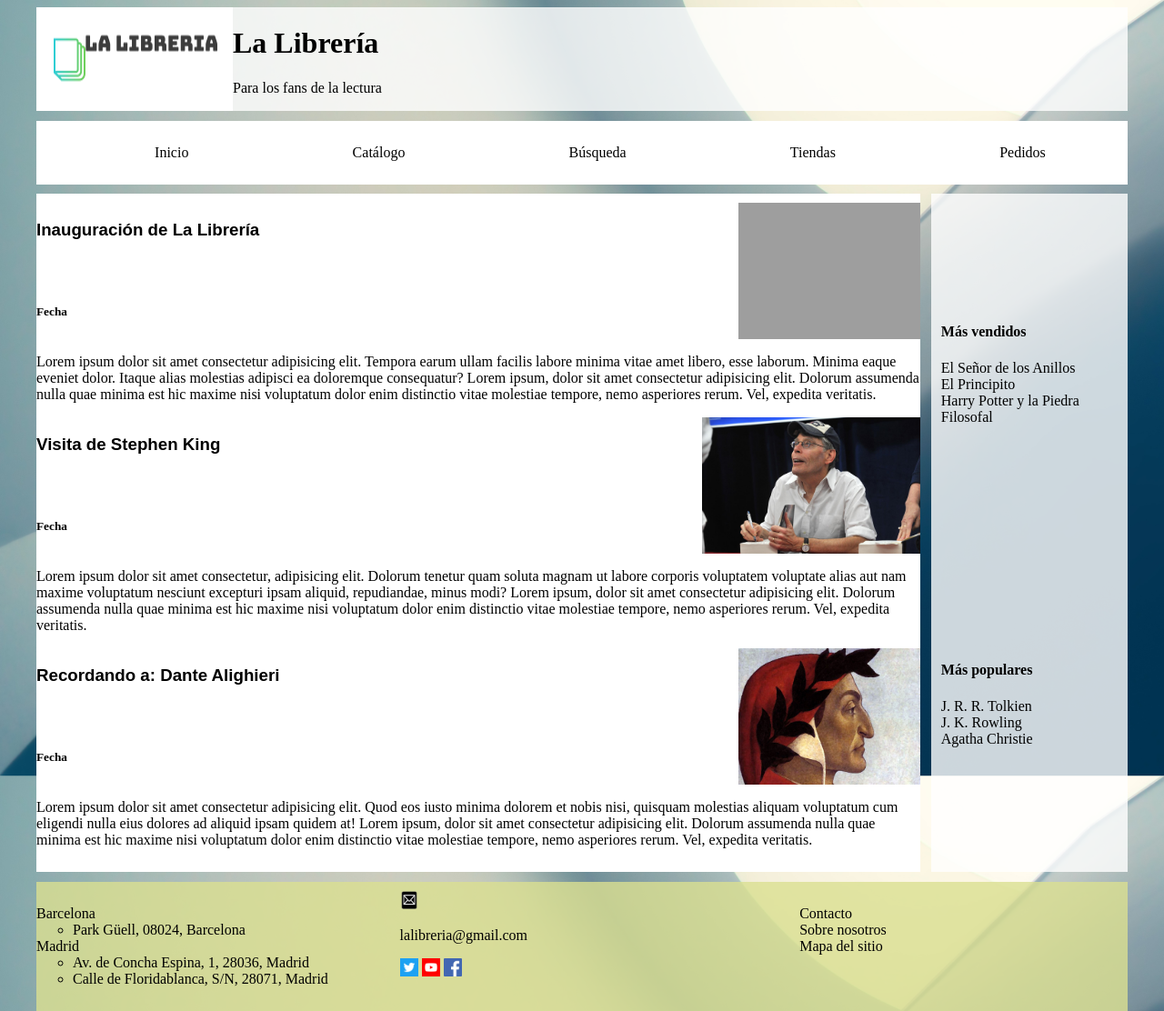
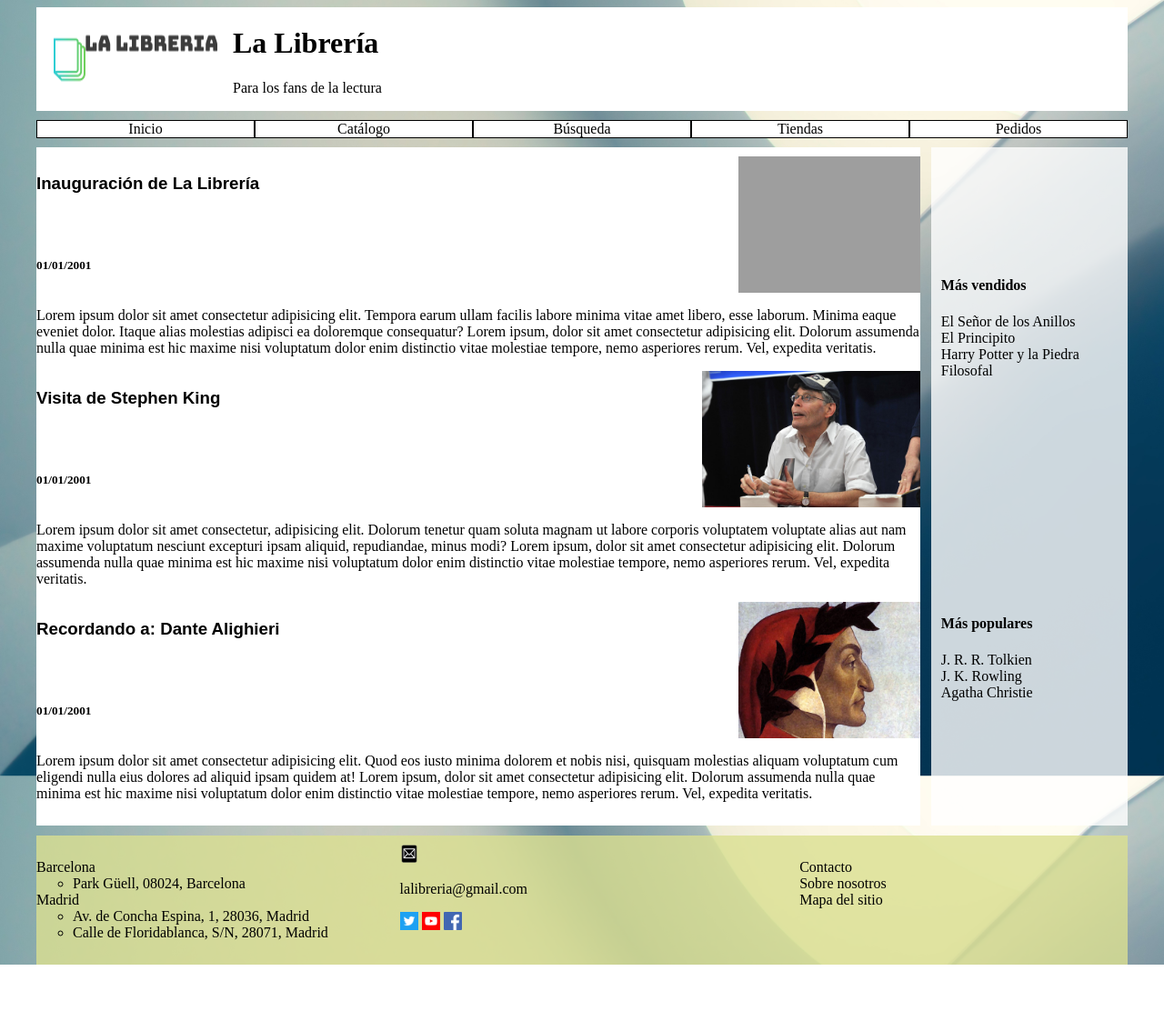
Before and after one commit to iscoct-universidad/TW, a PHP site: page / in a window 1280 px wide. Shown: the whole page at 91% size. After the commit the page ends 1061 px from the top, so only its background shows below. Run offline with PHP 8.4, Linux system fonts and the light colour scheme; grey boxes are pictures that could not be loaded.

Commit message:
Nav con hover

```diff
--- a/Nacho/practica3/libreria2/catalogue.html
+++ b/Nacho/practica3/libreria2/catalogue.html
@@ -8,6 +8,7 @@
     <link rel="stylesheet" href="site.css">
   </head>
   <body>
+    <div id="wrap">
       <header> <!-- Encabezado -->
         <img src="./img/logos/logo.png" alt="Logo de La Librería"> <!-- Logo -->
         <div id="nombre_eslogan">
@@ -69,7 +70,7 @@
       </main>
 
       <aside> <!-- Barra lateral -->
-      <div id="mas-vendidos">
+        <div id="mas-vendidos" class="recomendaciones">
           <h4>Más vendidos</h4>
           <ul>
             <li>El Señor de los Anillos</li>
@@ -78,7 +79,7 @@
           </ul>
         </div>
 
-      <div id="mas-populares">
+        <div id="mas-populares" class="recomendaciones">
           <h4>Más populares</h4>
           <ul>
             <li>J. R. R. Tolkien</li>
@@ -122,5 +123,6 @@
           </ul>
         </div>
       </footer>
+    </div>
   </body>
 </html>
--- a/Nacho/practica3/libreria2/index.html
+++ b/Nacho/practica3/libreria2/index.html
@@ -18,13 +18,11 @@
       </header>
 
       <nav> <!-- Menú de navegación -->
-        <ul>
-          <li><a href="">Inicio</a></li>
-          <li><a href="catalogue.html">Catálogo</a></li>
-          <li><a href="search.html">Búsqueda</a></li>
-          <li><a href="stores.html">Tiendas</a></li>
-          <li><a href="orders.html">Pedidos</a></li>
-        </ul>
+          <a href="">Inicio</a>
+          <a href="catalogue.html">Catálogo</a>
+          <a href="search.html">Búsqueda</a>
+          <a href="stores.html">Tiendas</a>
+          <a href="orders.html">Pedidos</a>
       </nav>
 
       <main id="indx"> <!-- Contenido principal del documento, 3 eventos -->
@@ -32,7 +30,7 @@
           <div class="evento-cabecera">
             <div class="evento-info">
               <h3>Inauguración de La Librería</h3>
-              <h5>Fecha</h5>
+              <h5>01/01/2001</h5>
             </div>
             <img src="./img/eventos/inauguracion.jpg" alt="Inauguración">
           </div>
@@ -46,7 +44,7 @@
           <div class="evento-cabecera">
             <div class="evento-info">
               <h3>Visita de Stephen King</h3>
-              <h5>Fecha</h5>
+              <h5>01/01/2001</h5>
             </div>
             <img src="./img/eventos/king.jpg" alt="Stephen King">
           </div>
@@ -60,7 +58,7 @@
           <div class="evento-cabecera">
             <div class="evento-info">
               <h3>Recordando a: Dante Alighieri</h3>
-              <h5>Fecha</h5>
+              <h5>01/01/2001</h5>
             </div>
             <img src="./img/eventos/dante.jpg" alt="Dante Alighieri">
           </div>
--- a/Nacho/practica3/libreria2/site.css
+++ b/Nacho/practica3/libreria2/site.css
@@ -13,29 +13,6 @@ html {
   -moz-background-size: cover;
   -o-background-size: cover;
   background-size: cover;
-}
-
-body {
-  /* display: grid;
-  grid-template-columns: 40% 40% 20%; 25% 25% 25% 25%;
-  grid-template-rows: auto;
-  grid-column-gap: 1%;
-  grid-row-gap: 1%;
-  grid-template-areas:
-  "header header header"
-  "nav nav nav"
-  "main main aside"
-  "footer footer footer";
-
-  Alterar (Quitar lo no comentado y viceversa)
-  background-color: #2196F3;
-  padding: 10% transparent;
-  top: 0;
-  right: 20%;
-  left: 20%;
-  margin-left: auto;
-  margin-right: auto;
-  position: absolute;   */
 }
 
 #wrap {
@@ -54,22 +31,18 @@ body {
   "nav nav nav"
   "main main aside"
   "footer footer footer";
+}
 
-  /* Alterar (Quitar lo no comentado y viceversa) */
-  /* background-color: #2196F3;   */
-  /* padding: 10% transparent; */
-  /* top: 0;
-  right: 20%;
-  left: 20%;
-  margin-left: auto;
-  margin-right: auto;
-  position: absolute;   */
+a {
+  text-decoration: none;
+  color: inherit;
+}
 
-}
+/* ----------------------------------------------- */
 
 header {
   grid-area: header;
-  background-color: rgba(255, 255, 255, 0.8);
+  background-color: rgba(255, 255, 255);
   display: flex;
 }
 
@@ -88,28 +61,23 @@ header > .nombre_eslogan {
 
 nav {
   grid-area: nav;
-  padding: 10px 0;
+  display: flex;
+  /* padding: 10px 0; */
   background-color: white;
-  /* display: flex; */
   box-shadow: rgb(120, 214, 135);
+  padding: 0;
 }
 
-nav>ul {
-  display: flex;
-  /* padding: 0; */
-  list-style-type: none;
+nav a:hover {
+  background-color: aqua;
 }
 
-nav>ul>li {
-  margin-left: auto;
-  margin-right: auto;
-  color: black;
+nav>a {
+  flex-basis: 100%;
+  text-align: center;
+  border: 1px solid black;
 }
 
-a {
-  text-decoration: none;
-  color: inherit;
-}
 /* ----------------------------------------------- */
 
 main {
```
Also changed, not shown: Nacho/practica3/libreria2/orders.html (+5 -3 lines), Nacho/practica3/libreria2/search.html (+8 -6 lines), Nacho/practica3/libreria2/stores.html (+7 -5 lines). Lines whose indentation alone changed are shown as unchanged.
